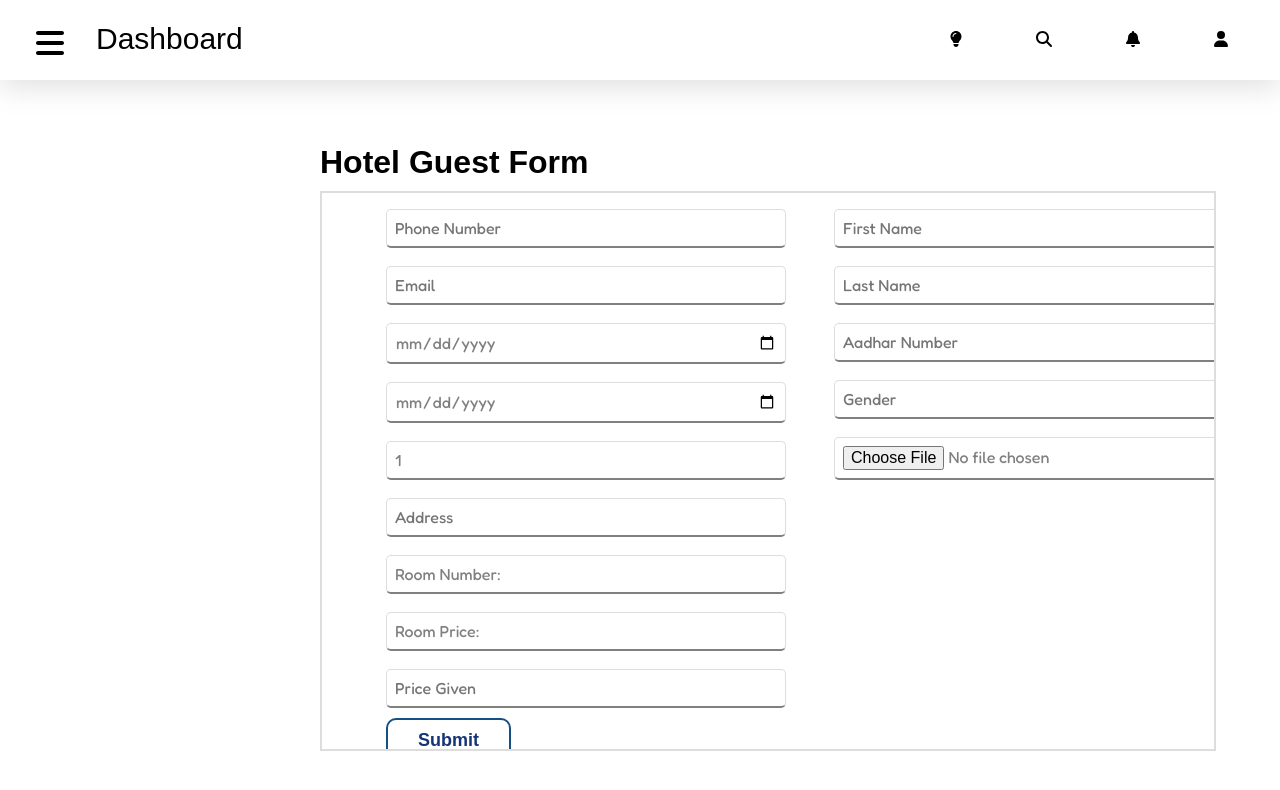
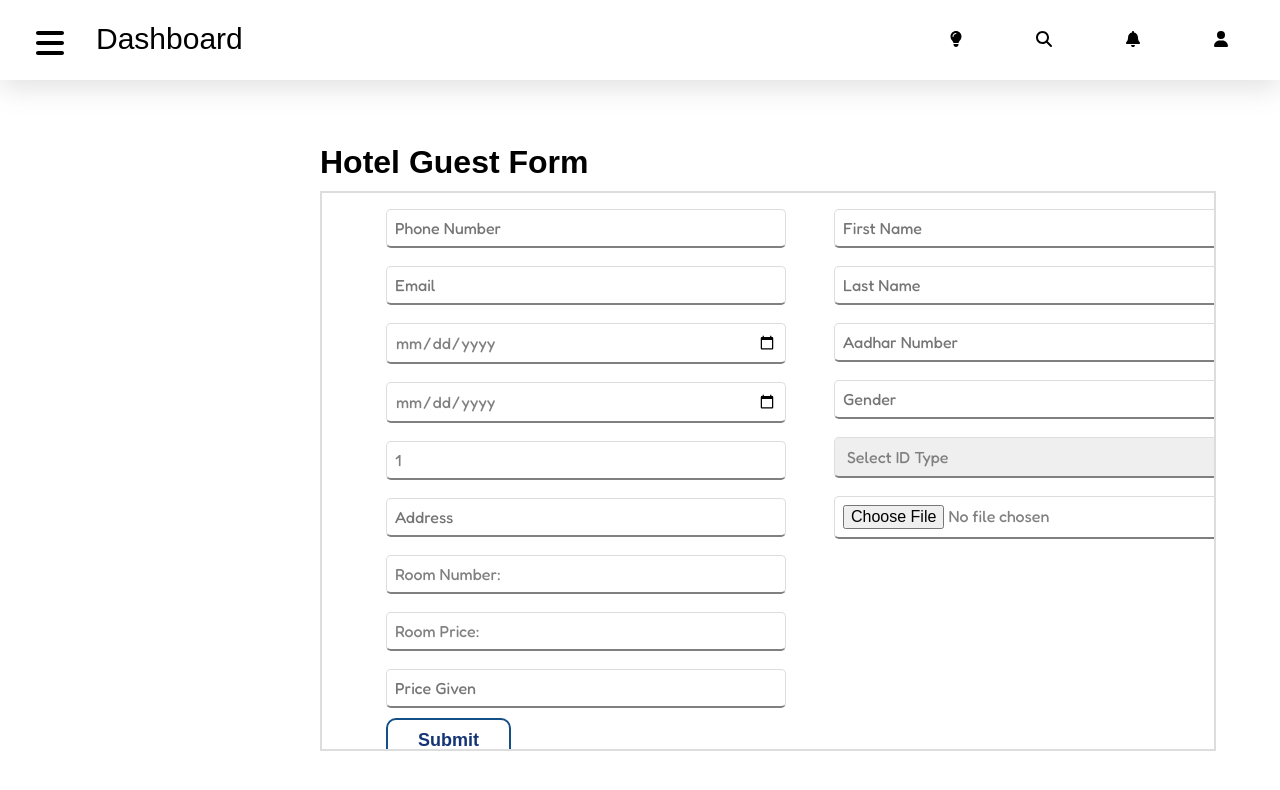
Before and after one commit to quarknetworks/hotel_frontend, a React (Create React App) app: page /guestfoam in a window 1280 px wide. Shown: the top 790 px of the page. Built offline with nearby package versions, Linux system fonts and the light colour scheme.

Commit message:
captivportal

```diff
--- a/src/Components/HotelGuestForm.jsx
+++ b/src/Components/HotelGuestForm.jsx
@@ -19,18 +19,20 @@ const HotelGuestForm = () => {
   const [PriceGiven, setPriceGiven] = useState('');
   const [roomPrice, setRoomPrice] = useState('');
   const [guestDetails, setGuestDetails] = useState([
-    { aadharnumber: "", aadharphoto: null, firstName: '', lastName:'', gender: '', documentUrl: '' }
+    { aadharnumber: "", aadharphoto: null, firstName: '', lastName: '', gender: '', documentUrl: '',selectedOption: '' }
   ]);
   console.log(guestDetails)
 
   console.log("guest", guestDetails)
+
   const [suggestions, setSuggestions] = useState([]);
   const [userNotFound, setUserNotFound] = useState('');
   const [isModalOpen, setIsModalOpen] = useState(false);
-  const [newGuest, setNewGuest] = useState({ firstName: '', lastName:'', phone: '', email: '', aadharNumber: '', gender: '', DOB: '', });
+  const [newGuest, setNewGuest] = useState({ firstName: '', lastName: '', phone: '', email: '', aadharNumber: '', gender: '', DOB: '', });
   console.log(newGuest)
   const [errors, setErrors] = useState({});
   const [userid, setuserid] = useState('')
+  const [selectedOption, setSelectedOption] = useState('');
   console.log(userid)
   const location = useLocation();
 
@@ -87,15 +89,17 @@ const HotelGuestForm = () => {
 
     const file = e.target.files[0]
     const fileType = getFileType(file);
+    const selectedOption = guestDetails[index].selectedOption;
     if (file && (fileType === 'jpg' || fileType === 'png' || fileType === 'pdf' || fileType === 'jpeg')) {
       try {
         const token = sessionStorage.getItem('token');
-        // const aadharPhoto = guestDetails[0].aadharphoto;
-        // const isPdf = aadharPhoto && aadharPhoto.type === 'application/pdf';
+
 
         const response = await axios.post(`${API_ENDPOINTS.API}/upload/url?guestId=${userid}`, {
-          // fileType: isPdf ? 'pdf' : 'image'
-          fileType, fileName: 'aadhar'
+
+          fileType,
+          //  fileName: 'aadhar'
+          selectedOption
 
         }, {
           headers: {
@@ -200,7 +204,7 @@ const HotelGuestForm = () => {
       setNumOfGuests(1);
       setAadress('');
       setPriceGiven('');
-      setGuestDetails([{ aadharnumber: "", aadharphoto: null, firstName: '', lastName:'', gender: '', documentUrl: '' }]);
+      setGuestDetails([{ aadharnumber: "", aadharphoto: null, firstName: '', lastName: '', gender: '', documentUrl: '' }]);
 
       console.log("Booking data submitted successfully");
     } catch (error) {
@@ -233,7 +237,8 @@ const HotelGuestForm = () => {
         aadharnumber: guest.aadharNumber || '',
         firstName: guest.firstName || '',
         lastName: guest.lastName || '',
-        gender: guest.gender || ''
+        gender: guest.gender || '',
+         selectedOption: ''
       };
       console.log(updatedDetails)
       return updatedDetails;
@@ -312,7 +317,7 @@ const HotelGuestForm = () => {
           };
           return updatedDetails;
         });
-        setNewGuest({ firstName: '',lastName: '', phone: '', email: '', aadharNumber: '', gender: '', DOB: '' });
+        setNewGuest({ firstName: '', lastName: '', phone: '', email: '', aadharNumber: '', gender: '', DOB: '' });
         setIsModalOpen(false);
       }
     } catch (error) {
@@ -326,7 +331,7 @@ const HotelGuestForm = () => {
     setGuestDetails((prevDetails) => {
       const updatedDetails = [...prevDetails];
       while (updatedDetails.length < value) {
-        updatedDetails.push({ aadharnumber: "", aadharphoto: null, firstName: '', lastName: '',gender: '' });
+        updatedDetails.push({ aadharnumber: "", aadharphoto: null, firstName: '', lastName: '', gender: '' });
       }
       while (updatedDetails.length > value) {
         updatedDetails.pop();
@@ -442,6 +447,21 @@ const HotelGuestForm = () => {
                   </div>
                   <br />
                   <div className='input-field'>
+
+                    <select
+                    id={`documentType-${index}`}
+                    value={guest.selectedOption}
+                    onChange={(e) => handleRoomChange(index, 'selectedOption', e.target.value)}>
+                      <option value="">Select ID Type</option>
+                      <option value="aadhar">Aadhar</option>
+                      <option value="pan">Pan</option>
+                      <option value="driving_license">Driving License</option>
+                      <option value="passport">Passport</option>
+                    </select>
+                  </div>
+
+                  <br />
+                  <div className='input-field'>
                     <input
                       type='file'
                       onChange={(e) => handleAadharPhotoChange(e, index)}
--- a/src/Components/Roomsdash.jsx
+++ b/src/Components/Roomsdash.jsx
@@ -11,15 +11,7 @@ const Roomsdash = () => {
     // const [rooms, setRooms] = useState([]);
     const [currentDate, setCurrentDate] = useState(getDate());
     const { theme } = useTheme();
-    const [rooms, setRooms] = useState([
-        // { id: 1, RoomNo: '101', Available: true },
-        // { id: 2, RoomNo: '102', Available: false },
-        // { id: 3, RoomNo: '103', Available: true },
-        // { id: 4, RoomNo: '104', Available: true },
-        // { id: 5, RoomNo: '105', Available: true },
-        // { id: 6, RoomNo: '106', Available: true },
-        // { id: 7, RoomNo: '107', Available: true },
-    ]);
+    const [rooms, setRooms] = useState([]);
     console.log(rooms)
 
 
@@ -38,8 +30,7 @@ const Roomsdash = () => {
                 headers: {
                     'Authorization': `Bearer ${token}`,
                     'Content-Type': 'application/json',
-                    // 'Access-Control-Allow-Origin': '*',
-                    // 'Access-Control-Allow-Headers': '*',
+
                 },
             });
             setRooms(response.data.rooms);
@@ -89,18 +80,6 @@ const Roomsdash = () => {
         }
     }
 
-    // const handleToggleStatus = (roomId, currentAvailability) => {
-    //     const roomIndex = rooms.findIndex(room => room.id === roomId);
-
-    //     if (roomIndex !== -1) {
-    //         const updatedRooms = [...rooms];
-    //         updatedRooms[roomIndex].Available = !currentAvailability ? true : false;
-    //         setRooms(updatedRooms);
-    //     } else {
-    //         console.error('Room not found');
-    //     }
-    // };
-
 
 
     return (
@@ -131,7 +110,7 @@ const Roomsdash = () => {
                     <div id='maindiv-child'>
                         <div className="container">
                             {rooms.map(room => (
-                                <div className="card" key={room.id}>
+                                <div className={`card ${room.available ? 'available' : 'occupied'}`} key={room.id}>
                                     <p className="card__name">{room.available ? 'Available' : 'Occupied'}</p>
                                     <div className="grid-container">
                                         <div className="grid-child-posts">
--- a/src/Components/WiFiLogin.jsx
+++ b/src/Components/WiFiLogin.jsx
@@ -1,12 +1,21 @@
 import React, { useState } from 'react'
 import '../styles/WiFiLogin.css'
+import { useSearchParams } from 'react-router-dom';
 
 const WiFiLogin = () => {
 
+    const [searchParms, setsearchParms] = useSearchParams
     const [name, setName] = useState({
         lastName: '',
         roomNumber: ''
     });
+
+    const wlanId = searchParms.get('wlan_id')
+    const client_mac = searchParms.get('client_mac')
+    const ap_mac  = searchParms.get('ap_mac')
+    const authorize_url = searchParms.get('authorize_url')
+    const ap_name = searchParms.get('ap_name')
+    const site_name = searchParms.get('site_name')
 
     console.log(name)
 
--- a/src/confi.js
+++ b/src/confi.js
@@ -1,7 +1,7 @@
 const API_ENDPOINTS = {
-    API: 'http://192.168.1.5:8080'
+    // API: 'http://192.168.1.4:8080'
 
-// API:'http://hotelbe.quarknetworks.net:8080'
+API:'http://hotelbe.quarknetworks.net:8080'
 
 }
 
--- a/src/styles/HotelGuestForm.css
+++ b/src/styles/HotelGuestForm.css
@@ -37,7 +37,9 @@
 
 
 .input-field input,
-.room-price {
+.room-price ,
+select
+{
   margin-left: 3rem;
   width: 25rem;
   padding: 0.5rem;
@@ -50,20 +52,6 @@
   font-size: 1rem;
   transition: border-color 0.2s;
   font-family: "Fredoka";
-  /* background: transparent; */
-
-
-  /* margin-left: 3rem; */
- /* border: 0;
-  border-bottom: 2px solid gray;
-  outline: 0;
-  font-size: 1.3rem;
-  margin-left: 7rem;
-  padding: 7px 0;
-  background: transparent;
-  transition: border-color 0.2s;
-  font-weight: 450;
-  font-family: "Fredoka"; */
 }
 
 .input-field ::placeholder {
--- a/src/styles/Rooms.css
+++ b/src/styles/Rooms.css
@@ -6,11 +6,11 @@
 
 }
 
+
 .Roommaincontainer{
   margin-top: 2rem;
   width: 70vw;
   height: auto;
-  /* display: flex */
   margin-left: 20rem;
 
 }
@@ -47,7 +47,6 @@
 
 
 .floor-select{
-  /* margin: 0.8rem 0; */
   width: 100%;
   padding: 5px;
   font-size: 16px;
@@ -60,10 +59,6 @@
   display: flex;
   flex-direction: column;
   gap: 5px;
-  /* margin-bottom: 10px ; */
-
-  /* margin-top: 2rem;
-  margin-right: 5rem; */
 }
 
 .Roomleftside{
@@ -79,21 +74,11 @@ height: 70vh;
 border: 1px solid #dddddd;
 padding: 1rem 1rem;
 margin-top: 1.5rem;
-
-/* float: right; */
-/* margin-right: 5rem;  */
 }
 
 
 @import url("https://fonts.googleapis.com/css2?family=Baloo+Paaji+2:wght@400;500&display=swap");
 
-/* #maindiv-child {
-  background-color: #f5f5f5 ;
-  height: 100vh;
-  width: 100vw;
-  background-color: #000435;
-
-} */
 
 .container {
  display: flex;
@@ -102,7 +87,6 @@ margin-top: 1.5rem;
  justify-content: center;
  border-radius: 5px solid green;
 overflow: hidden;
-/* background-color: #000435; */
 font-family: 'Baloo Paaji 2', cursive;
 }
 
@@ -119,6 +103,14 @@ font-family: 'Baloo Paaji 2', cursive;
   /* box-shadow: rgba(0, 0, 0, 0.7); */
   color: white;
 
+}
+
+.available {
+  /* background-color: #4caf50;  */
+}
+
+.occupied {
+  background-color: red;
 }
 
 .card__name {
@@ -204,7 +196,7 @@ font-family: 'Baloo Paaji 2', cursive;
   font-size: 1.2em;
 }
 
-.available {
+/* .available {
   background-color: green;
   margin-top: 12px;
  width: 10px;
@@ -218,7 +210,7 @@ font-family: 'Baloo Paaji 2', cursive;
   width: 10px;
   height: 10px;
   border-radius: 50%;
-}
+} */
 
 
 .dots{
```
